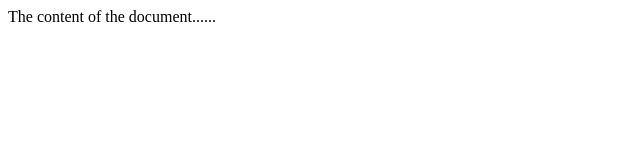
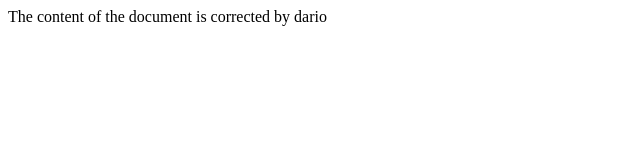
Before and after one commit to JahlynHugens/my-first-repository, a plain HTML site: page index.html in a window 1280 px wide. Shown: the whole page, without its empty margins (0-640 px from the left). Drawn offline with Linux system fonts and the light colour scheme.

Commit message:
changed by dario

```diff
--- a/index.html
+++ b/index.html
@@ -5,7 +5,7 @@
 </head>
 
 <body>
-The content of the document......
+The content of the document is corrected by dario
 </body>
 
 </html>
```
